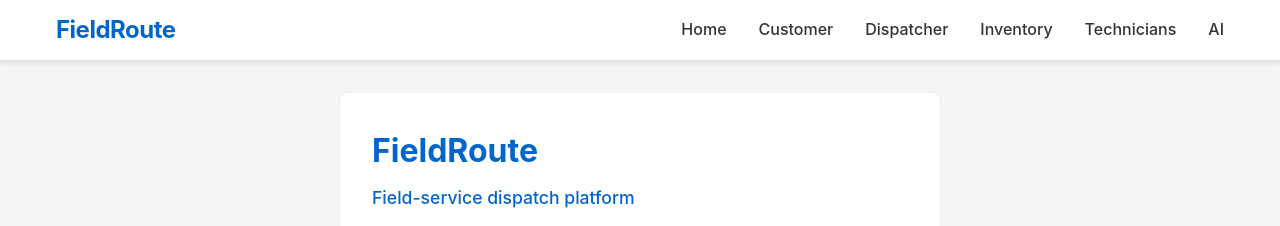
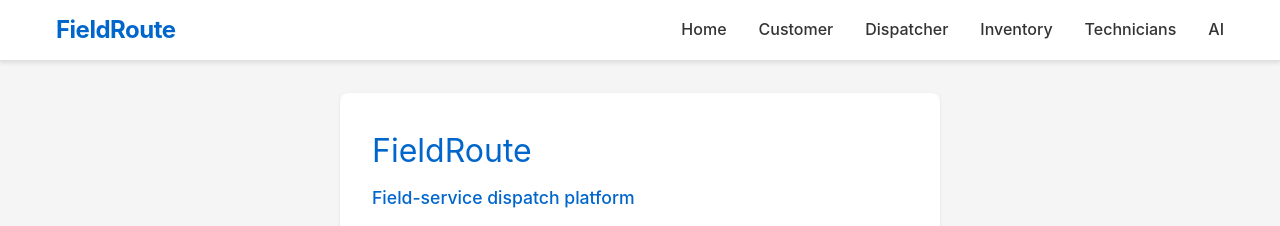
Before and after one commit to yllveliu/fieldroute, a React (Vite) app in the folder frontend/: page / in a window 1280 px wide. Shown: the top 226 px of the page. Built offline with nearby package versions, Linux system fonts and the light colour scheme.

Commit message:
feat(KAN-34): install Tailwind CSS, shadcn/ui, framer-motion, lucide-react

```diff
--- /dev/null
+++ b/frontend/postcss.config.js
@@ -0,0 +1,6 @@
+module.exports = {
+  plugins: {
+    tailwindcss: {},
+    autoprefixer: {},
+  },
+}
--- /dev/null
+++ b/frontend/src/index.css
@@ -0,0 +1,50 @@
+@tailwind base;
+@tailwind components;
+@tailwind utilities;
+
+@layer base {
+  :root {
+    --background: 0 0% 100%;
+    --foreground: 222.2 84% 4.9%;
+    --card: 0 0% 100%;
+    --card-foreground: 222.2 84% 4.9%;
+    --popover: 0 0% 100%;
+    --popover-foreground: 222.2 84% 4.9%;
+    --primary: 222.2 47.4% 11.2%;
+    --primary-foreground: 210 40% 98%;
+    --secondary: 210 40% 96.1%;
+    --secondary-foreground: 222.2 47.4% 11.2%;
+    --muted: 210 40% 96.1%;
+    --muted-foreground: 215.4 16.3% 46.9%;
+    --accent: 210 40% 96.1%;
+    --accent-foreground: 222.2 47.4% 11.2%;
+    --destructive: 0 84.2% 60.2%;
+    --destructive-foreground: 210 40% 98%;
+    --border: 214.3 31.8% 91.4%;
+    --input: 214.3 31.8% 91.4%;
+    --ring: 222.2 84% 4.9%;
+    --radius: 0.5rem;
+  }
+
+  .dark {
+    --background: 222.2 84% 4.9%;
+    --foreground: 210 40% 98%;
+    --card: 222.2 84% 4.9%;
+    --card-foreground: 210 40% 98%;
+    --popover: 222.2 84% 4.9%;
+    --popover-foreground: 210 40% 98%;
+    --primary: 210 40% 98%;
+    --primary-foreground: 222.2 47.4% 11.2%;
+    --secondary: 217.2 32.6% 17.5%;
+    --secondary-foreground: 210 40% 98%;
+    --muted: 217.2 32.6% 17.5%;
+    --muted-foreground: 215 20.2% 65.1%;
+    --accent: 217.2 32.6% 17.5%;
+    --accent-foreground: 210 40% 98%;
+    --destructive: 0 62.8% 30.6%;
+    --destructive-foreground: 210 40% 98%;
+    --border: 217.2 32.6% 17.5%;
+    --input: 217.2 32.6% 17.5%;
+    --ring: 212.7 26.8% 83.9%;
+  }
+}
--- /dev/null
+++ b/frontend/src/lib/utils.ts
@@ -0,0 +1,6 @@
+import { type ClassValue, clsx } from "clsx"
+import { twMerge } from "tailwind-merge"
+
+export function cn(...inputs: ClassValue[]) {
+  return twMerge(clsx(inputs))
+}
--- a/frontend/src/main.tsx
+++ b/frontend/src/main.tsx
@@ -1,5 +1,6 @@
 import React from "react"
 import { createRoot } from "react-dom/client"
+import "./index.css"
 import App from "./App"
 
 const root = createRoot(document.getElementById("root") as HTMLElement)
--- /dev/null
+++ b/frontend/tailwind.config.js
@@ -0,0 +1,23 @@
+/** @type {import('tailwindcss').Config} */
+module.exports = {
+  content: ["./index.html", "./src/**/*.{ts,tsx}"],
+  theme: {
+    extend: {
+      colors: {
+        fieldroute: {
+          primary:   "#2563EB", // blue-600
+          secondary: "#1E40AF", // blue-800
+          accent:    "#06B6D4", // cyan-500
+          success:   "#16A34A", // green-600
+          warning:   "#D97706", // amber-600
+          danger:    "#DC2626", // red-600
+          surface:   "#F8FAFC", // slate-50
+          border:    "#E2E8F0", // slate-200
+          muted:     "#64748B", // slate-500
+          dark:      "#0F172A", // slate-900
+        },
+      },
+    },
+  },
+  plugins: [],
+}
--- a/frontend/tsconfig.json
+++ b/frontend/tsconfig.json
@@ -14,7 +14,10 @@
     "strict": true,
     "noUnusedLocals": false,
     "noUnusedParameters": false,
-    "noFallthroughCasesInSwitch": true
+    "noFallthroughCasesInSwitch": true,
+    "paths": {
+      "@/*": ["./src/*"]
+    }
   },
   "include": ["src"]
 }
--- a/frontend/vite.config.ts
+++ b/frontend/vite.config.ts
@@ -1,12 +1,16 @@
+import path from "path"
 import { defineConfig } from 'vite'
 import react from '@vitejs/plugin-react'
 
 export default defineConfig({
   plugins: [react()],
+  resolve: {
+    alias: {
+      "@": path.resolve(__dirname, "./src"),
+    },
+  },
   server: {
     host: true,
-    // Proxy API calls to the backend so the browser sees same-origin
-    // requests in dev (avoids CORS without changing backend files).
     proxy: {
       '/jobs': 'http://api:8000',
       '/ai/classify': 'http://api:8000',
```
Also changed, not shown: frontend/package.json (+15 -5 lines), frontend/components.json (added), 1 other file (tests, documents, lock files or other folders).
